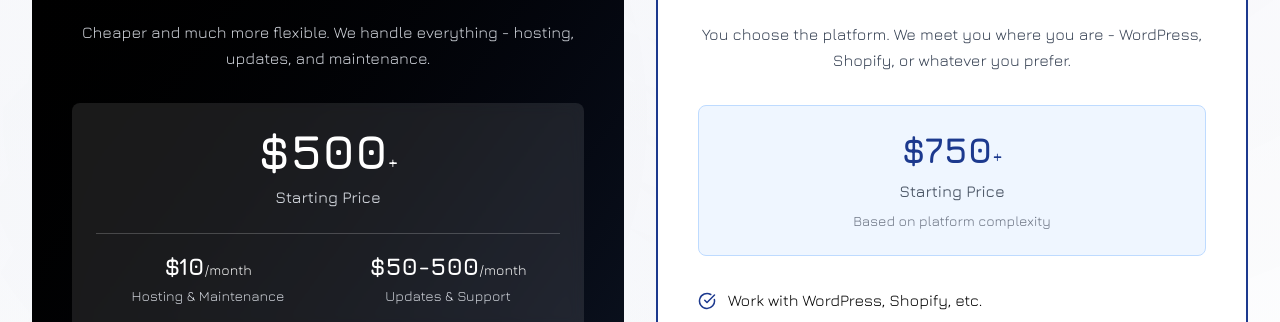
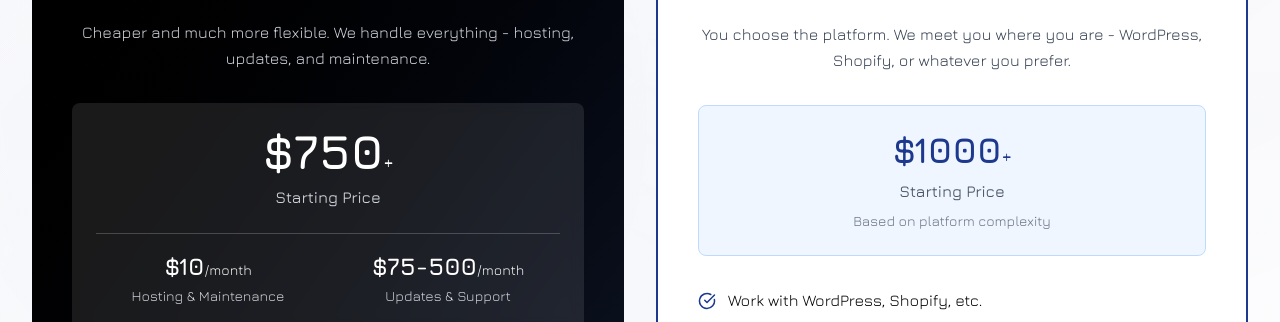
Before and after one commit to CAPITAN-GTG/grimoDev, a Next.js app: page / in a window 1280 px wide. Shown: the part 1700-2022 px from the top of the page. Built offline with nearby package versions, Linux system fonts and the light colour scheme.

Commit message:
Pricing changes

```diff
--- a/app/page.tsx
+++ b/app/page.tsx
@@ -178,7 +178,7 @@ export default function Home() {
 
                 <div className="bg-white/10 p-4 lg:p-6 rounded-lg mb-8 backdrop-blur-sm">
                   <div className="text-center mb-6">
-                    <div className="text-4xl lg:text-5xl font-black text-white mb-2">$500<span className="text-lg font-normal">+</span></div>
+                    <div className="text-4xl lg:text-5xl font-black text-white mb-2">$750<span className="text-lg font-normal">+</span></div>
                     <p className="text-gray-300 text-sm lg:text-base font-medium">Starting Price</p>
                   </div>
                   <div className="grid grid-cols-1 sm:grid-cols-2 gap-4 pt-4 border-t border-white/20">
@@ -187,7 +187,7 @@ export default function Home() {
                       <p className="text-gray-300 text-xs lg:text-sm">Hosting & Maintenance</p>
                     </div>
                     <div className="text-center">
-                      <div className="text-lg lg:text-2xl font-bold text-white mb-1">$50-500<span className="text-sm font-normal">/month</span></div>
+                      <div className="text-lg lg:text-2xl font-bold text-white mb-1">$75-500<span className="text-sm font-normal">/month</span></div>
                       <p className="text-gray-300 text-xs lg:text-sm">Updates & Support</p>
                     </div>
                   </div>
@@ -228,7 +228,7 @@ export default function Home() {
 
                 <div className="bg-blue-50 p-4 lg:p-6 rounded-lg mb-8 border border-blue-200 group-hover:bg-blue-100 transition-colors duration-300">
                   <div className="text-center">
-                    <div className="text-3xl lg:text-4xl font-black text-blue-900 mb-2">$750<span className="text-lg font-normal">+</span></div>
+                    <div className="text-3xl lg:text-4xl font-black text-blue-900 mb-2">$1000<span className="text-lg font-normal">+</span></div>
                     <p className="text-gray-600 text-sm lg:text-base font-medium">Starting Price</p>
                     <p className="text-gray-500 text-xs lg:text-sm mt-2">Based on platform complexity</p>
                   </div>
```
